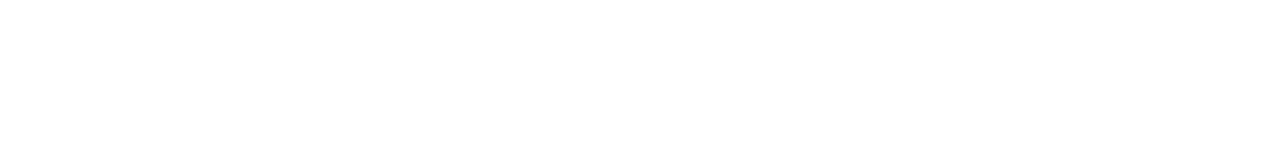
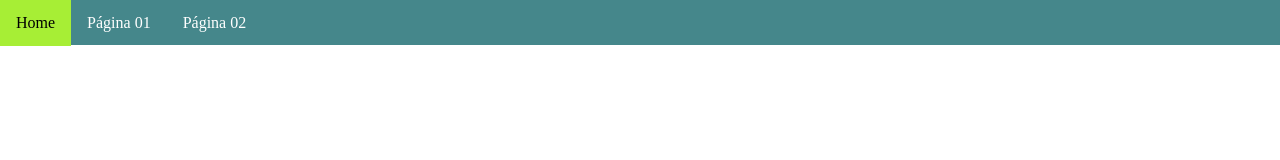
Before and after one commit to AnA-JulIA-044/primeiroa_2t, a plain HTML site: page pagina02.html in a window 1280 px wide. Drawn offline with Linux system fonts and the light colour scheme.

Commit message:
aula 10-08

```diff
--- a/estilo.css
+++ b/estilo.css
@@ -46,5 +46,26 @@ h1 {
    left: 0;
    background: rgb(69, 135, 139);
    width: 100%;
-   height: 80px;
+   height: 45px;
 }
+
+nav ul {
+  list-style-type: none;
+  margin: 0;
+  padding: 0;
+  overflow: hidden;
+}
+li {
+  float: left;
+}
+li a {
+  display: block;
+  color: #FFFFFF;
+  text-align: center;
+  padding: 14px 16px;
+  text-decoration: none;
+}
+li a:hover {
+  background: rgb(167, 238, 53);
+  color: black;
+}
--- a/pagina02.html
+++ b/pagina02.html
@@ -8,6 +8,15 @@
     <link rel="stylesheet" href="estilo.css">
 </head>
 <body>
+    <div class="menuPrincipal">
+        <nav>
+            <ul>
+                <li><a href="index.html">Home</a></li>
+                <li><a href="pagina01.html">Página 01</a></li>
+                <li><a href="pagina02.html">Página 02</a></li>
+            </ul>
+        </nav>
+</div>
 
 </body>
 </html>
```
Also changed, not shown: index.html (+10 -0 lines).
